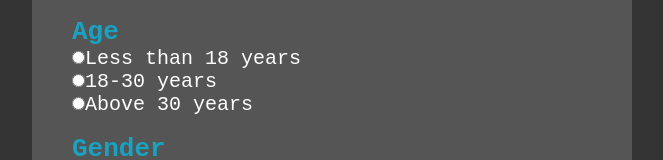
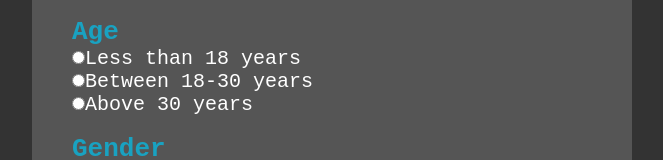
Before and after one commit to Shreyansh-Verma/Savings-survey-app, a React (Create React App) app in the folder frontend/savings-app/: page / in a window 1280 px wide. Shown: the part 145-305 px from the top of the page, without its empty margins (308-971 px from the left). Built offline with nearby package versions, Linux system fonts and the light colour scheme.

Commit message:
Fix intro question

```diff
--- a/frontend/savings-app/src/components/IntroQuestions.js
+++ b/frontend/savings-app/src/components/IntroQuestions.js
@@ -4,7 +4,7 @@ import './IntroQuestions.css';
 
 const IntroQuestions = ({ handleResponse }) => {
   const introQuestions = [
-    { question: 'Age', options: ['Less than 18 years', '18-30 years', 'Above 30 years'] },
+    { question: 'Age', options: ['Less than 18 years', 'Between 18-30 years', 'Above 30 years'] },
     { question: 'Gender', options: ['Male', 'Female'] },
     { question: 'Monthly Income Range', options: ['Below Rs 10,000', 'Between Rs 10,000 - Rs 50,000', 'Between Rs 50,000 - Rs 100,000', 'Above Rs 100,000'] },
     { question: 'Education Level', options: ['No education', 'High School Graduate', 'Bachelors Degree', 'Masters Degree'] },
```
